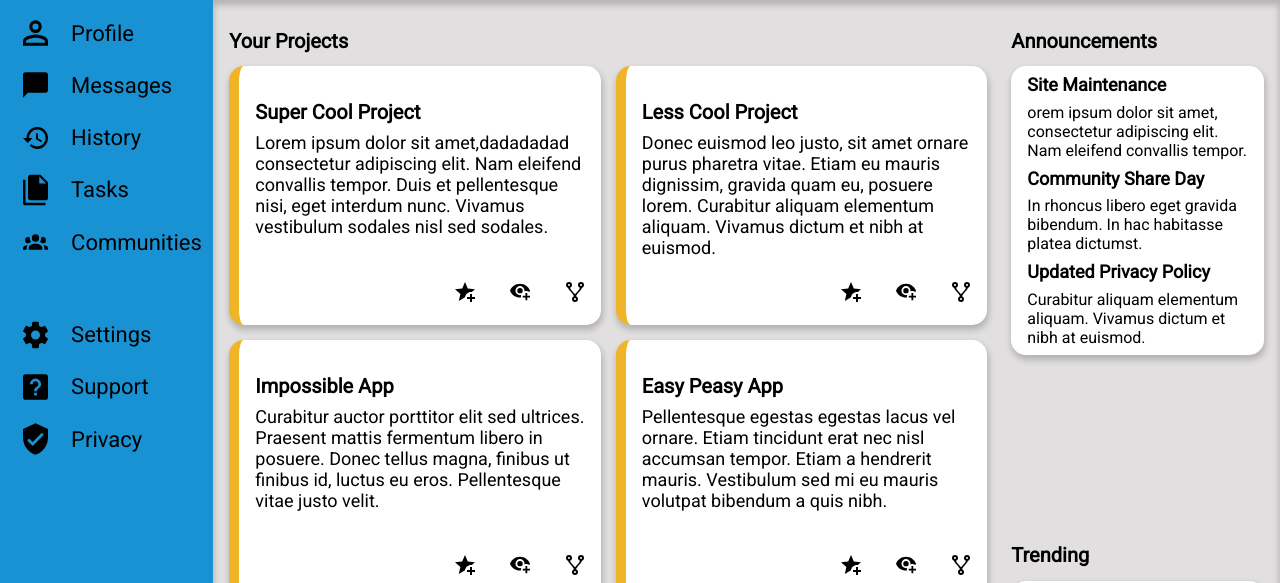
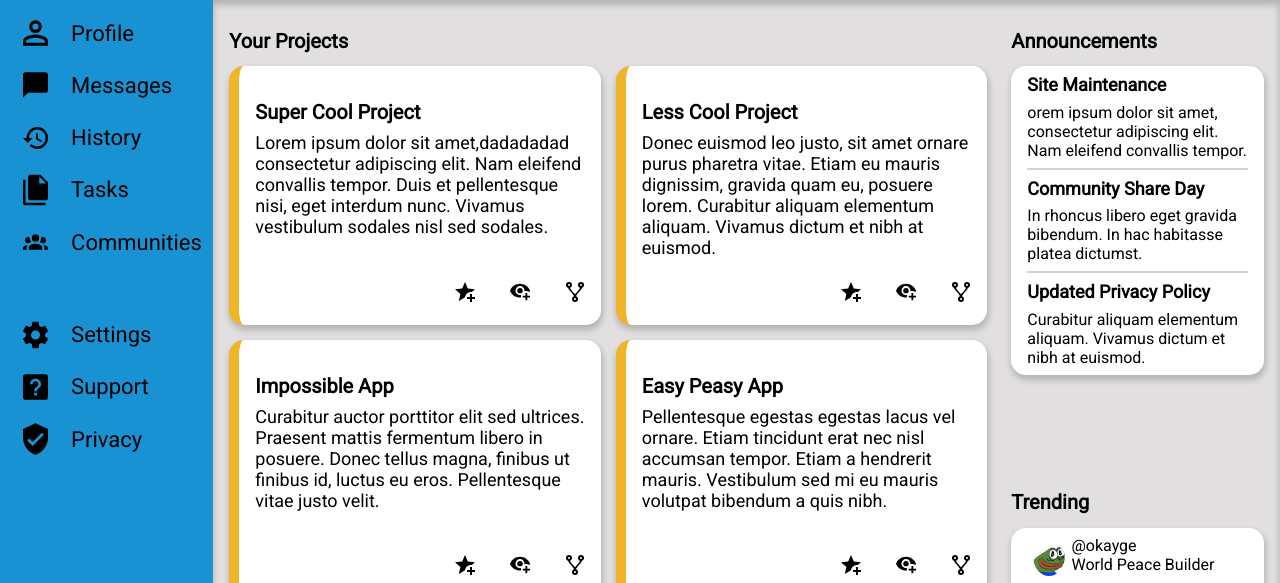
Before and after one commit to vladyslav-falchenko/Admin-dashboard, a plain HTML site: page index.html in a window 1280 px wide. Shown: the part 190-773 px from the top of the page. Drawn offline with Linux system fonts and the light colour scheme.

Commit message:
Add horizontal rules

```diff
--- a/index.html
+++ b/index.html
@@ -135,10 +135,12 @@
                             <div class="announcement-heading">Site Maintenance</div>
                             <div class="announcement-text">orem ipsum dolor sit amet, consectetur adipiscing elit. Nam eleifend convallis tempor.</div>
                         </div>
+                        <hr>
                         <div class="announcement">
                             <div class="announcement-heading">Community Share Day</div>
                             <div class="announcement-text">In rhoncus libero eget gravida bibendum. In hac habitasse platea dictumst.</div>
                         </div>
+                        <hr>
                         <div class="announcement">
                             <div class="announcement-heading">Updated Privacy Policy</div>
                             <div class="announcement-text">Curabitur aliquam elementum aliquam. Vivamus dictum et nibh at euismod.</div>
--- a/styles.css
+++ b/styles.css
@@ -261,7 +261,7 @@ button {
 
 .main-section-right-side {
     display: grid;
-    grid-template-rows: 1fr 1fr;
+    grid-template-rows: 1fr 1.3fr;
 
 }
 
@@ -272,7 +272,6 @@ button {
 
 .announcements-section {
     display: grid;
-    grid-template-rows: repeat(3, 1fr);
     padding: 1vmin 2vmin;
     background-color: white;
     gap: 1vmin;
@@ -311,10 +310,18 @@ button {
     gap: 10px;
     align-self: center;
     box-shadow: 1px 4px 6px 1px rgb(0 0 0 / 20%);
-
+    margin-bottom: 50px;
 }
 
 .trending-user {
     display: grid;
     grid-template-columns: 1fr 4fr;
 }
+
+hr {
+    width: 100%;
+    height: 2px;
+    background-color: #d2d2d2    ;
+    margin: 0;
+    border: 0;
+}
```
